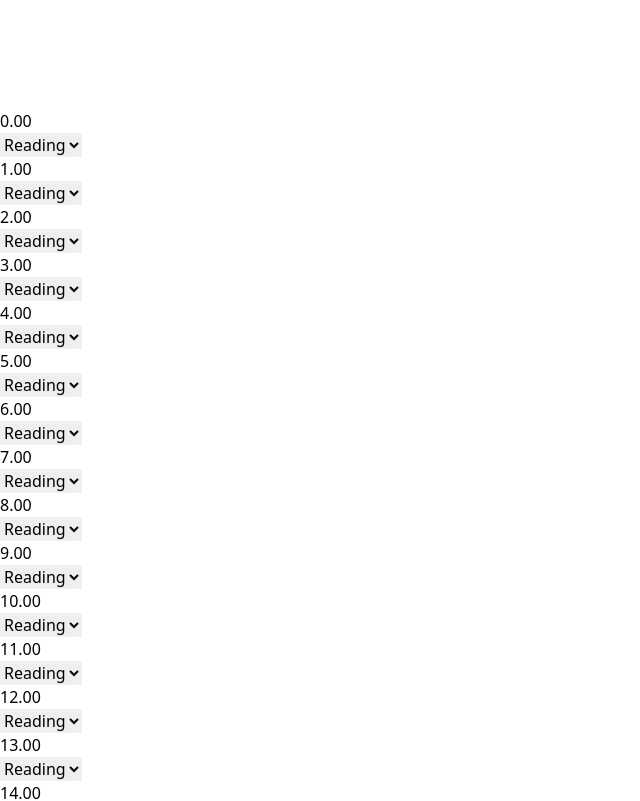
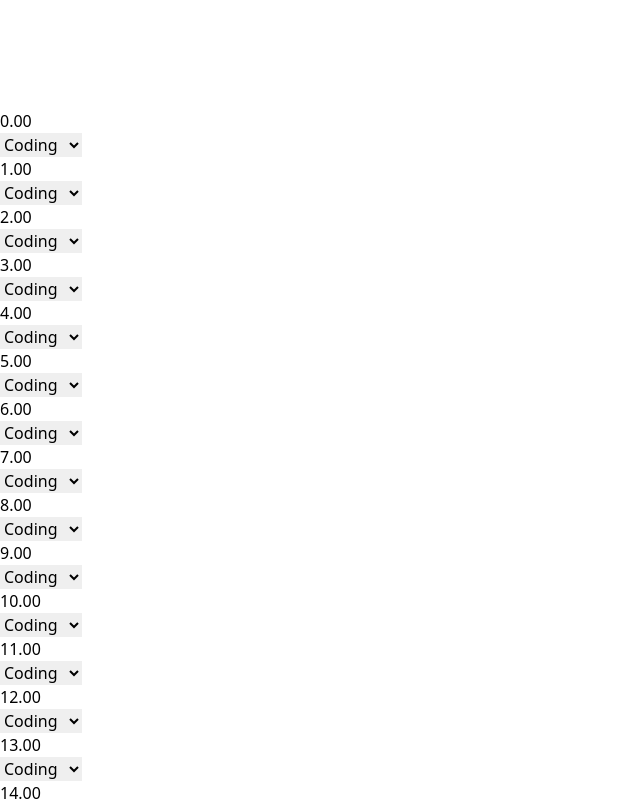
Before and after one commit to kartimenya/OnTrack, a Vue app: page /#timeline in a window 1280 px wide. Shown: the part 1540-2341 px from the top of the page, without its empty margins (0-640 px from the left). Built offline with nearby package versions, Linux system fonts and the light colour scheme.

Commit message:
more validatin functions

```diff
--- a/src/components/BaseSelect.vue
+++ b/src/components/BaseSelect.vue
@@ -1,9 +1,10 @@
 <script setup>
 import BaseButton from './BaseButton.vue'
-import { validateSelectOptions } from '../validators'
+import { validateSelectOptions, isUndefinedOrNull, isNumberOrNull } from '../validators'
 import { XMarkIcon } from '@heroicons/vue/24/outline'
+import { computed } from 'vue'
 
-defineProps({
+const props = defineProps({
   selected: Number,
   options: {
     required: true,
@@ -12,14 +13,25 @@
   },
   placeholder: { required: true, type: String }
 })
+
+const emit = defineEmits({
+  select: isNumberOrNull
+})
+
+const isNotSelected = computed(() => isUndefinedOrNull(props.selected))
 </script>
 <template>
   <div class="flex gap-2">
-    <BaseButton>
+    <BaseButton @click="emit('select', null)">
       <XMarkIcon class="h-8" />
     </BaseButton>
-    <select class="w-full truncate rounded bg-gray-100 px-2 py-1 text-2xl">
-      <option selected disabled value="">{{ placeholder }}</option>
+    <select
+      class="w-full truncate rounded bg-gray-100 px-2 py-1 text-2xl"
+      @change="emit('select', +$event.target.value)"
+    >
+      <option :selected="isNotSelected" disabled value="">
+        {{ placeholder }}
+      </option>
       <option
         v-for="{ value, label } in options"
         :key="value"
--- a/src/components/TimelineItem.vue
+++ b/src/components/TimelineItem.vue
@@ -1,4 +1,5 @@
 <script setup>
+import { ref } from 'vue'
 import { isTimelineItemValid } from '../validators'
 import BaseSelect from './BaseSelect.vue'
 
@@ -23,11 +24,16 @@
   { value: 3, label: 'Traning' }
 ]
 
-const selectedActivityId = 2
+const selectedActivityId = ref(1)
 </script>
 <template>
   <li class="relative flex flex-col gap-2 border-t border-gray-200 px-4 py-10">
     <a href="" :class="hourLinkClasses">{{ timelineItem.hour }}.00</a>
-    <BaseSelect :selected="selectedActivityId" :options="options" placeholder="Rest" />
+    <BaseSelect
+      :selected="selectedActivityId"
+      :options="options"
+      placeholder="Rest"
+      @select="selectedActivityId = $event"
+    />
   </li>
 </template>
--- a/src/validators.js
+++ b/src/validators.js
@@ -5,7 +5,7 @@
 }
 
 export function isTimelineItemValid({ hour }) {
-  return typeof hour === 'number' && hour >= MIDNIGHT_HOUR && hour < HOURS_IN_DAY
+  return isHourValid(hour)
 }
 
 export function validateTimelineItems(timelineItems) {
@@ -17,5 +17,37 @@
 }
 
 function isSelectOptionValid({ value, label }) {
-  return typeof value === 'number' && typeof label === 'string'
+  return isNumber(value) && isString(label)
 }
+
+export function isUndefinedOrNull(value) {
+  return isUndefined(value) || isNull(value)
+}
+
+export function isNumberOrNull(value) {
+  return isNumber(value) || isNull(value)
+}
+
+function isHourValid(hour) {
+  return isNumber(hour) && isBetween(hour, MIDNIGHT_HOUR, HOURS_IN_DAY - 1)
+}
+
+function isBetween(value, start, end) {
+  return value >= start && value <= end
+}
+
+function isNumber(value) {
+  return typeof value === 'number'
+}
+
+function isString(value) {
+  return typeof value === 'string'
+}
+
+function isNull(value) {
+  return value === null
+}
+
+function isUndefined(value) {
+  return value === undefined
+}
```
